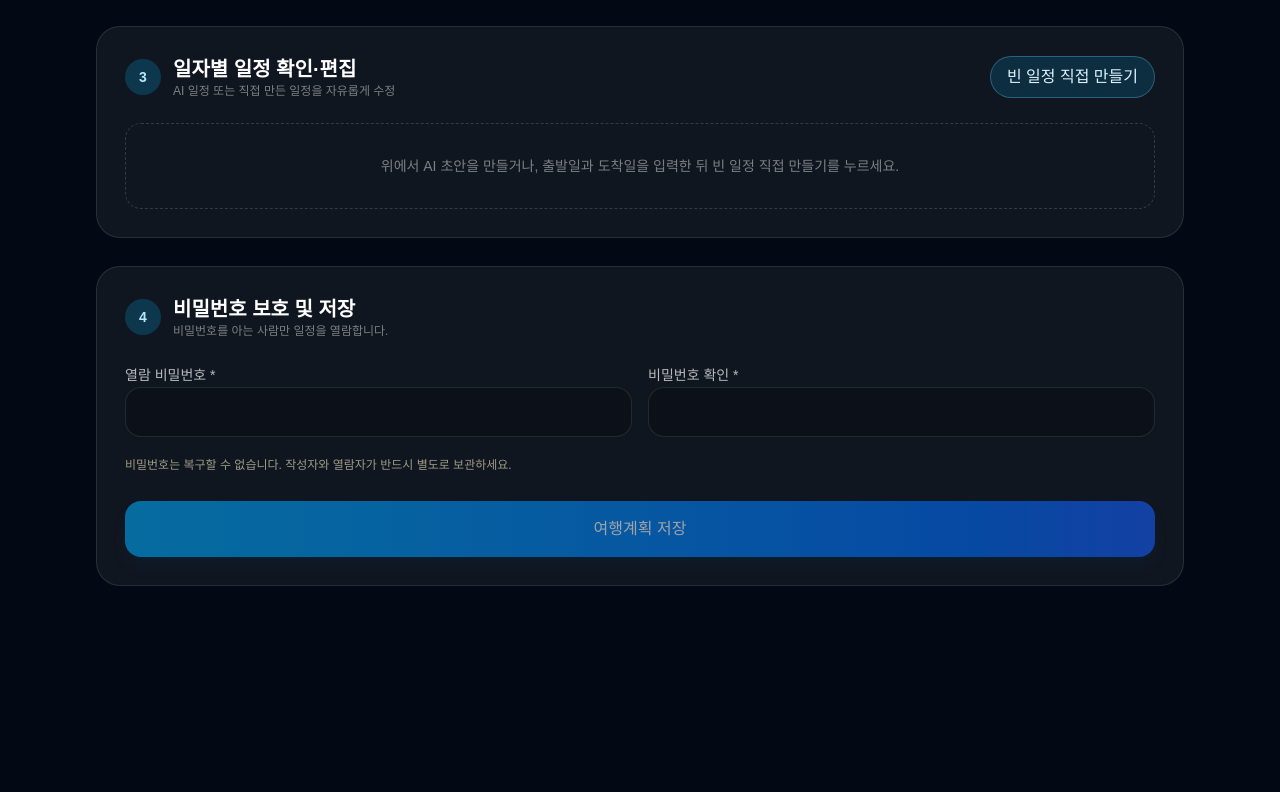
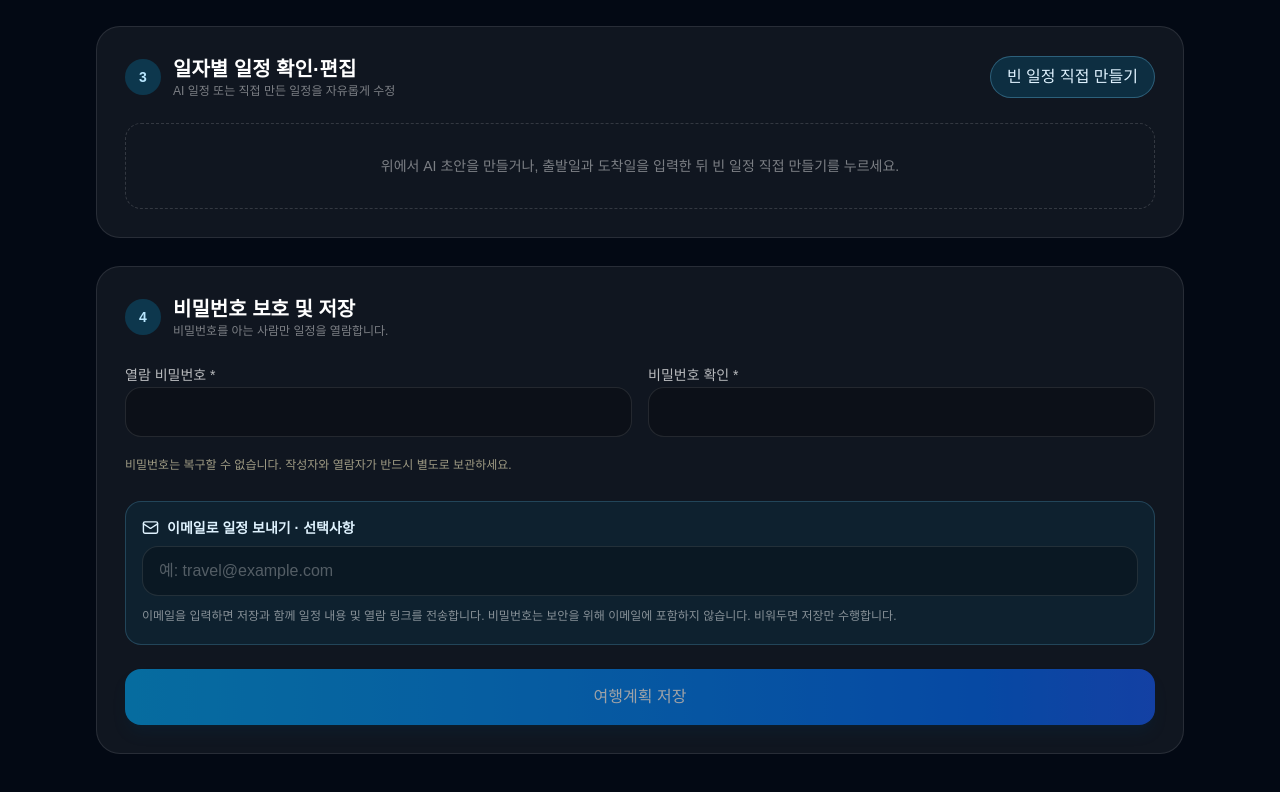
Before and after one commit to namrkorea/Repository-name-journey-vault, a Next.js app: page /planner in a window 1280 px wide. Shown: the part 1456-2248 px from the top of the page. Before the commit the page ends 2090 px from the top, so only its background shows below. Built offline with nearby package versions, Linux system fonts and the light colour scheme.

Commit message:
feat: mount optional plan email field

```diff
--- a/components/AppHeader.tsx
+++ b/components/AppHeader.tsx
@@ -1,7 +1,9 @@
 import Link from "next/link";
+import PlanEmailBridge from "@/components/PlanEmailBridge";
 
 export default function AppHeader() {
   return (
+    <>
       <header className="sticky top-0 z-50 border-b border-white/10 bg-[#030914]/85 px-4 py-3 backdrop-blur-2xl md:px-8">
         <div className="mx-auto flex max-w-7xl items-center justify-between gap-3">
           <Link href="/" className="shrink-0" aria-label="Journey Vault 홈">
@@ -19,5 +21,7 @@ export default function AppHeader() {
           </div>
         </div>
       </header>
+      <PlanEmailBridge />
+    </>
   );
 }
```
Lines whose indentation alone changed are shown as unchanged.
